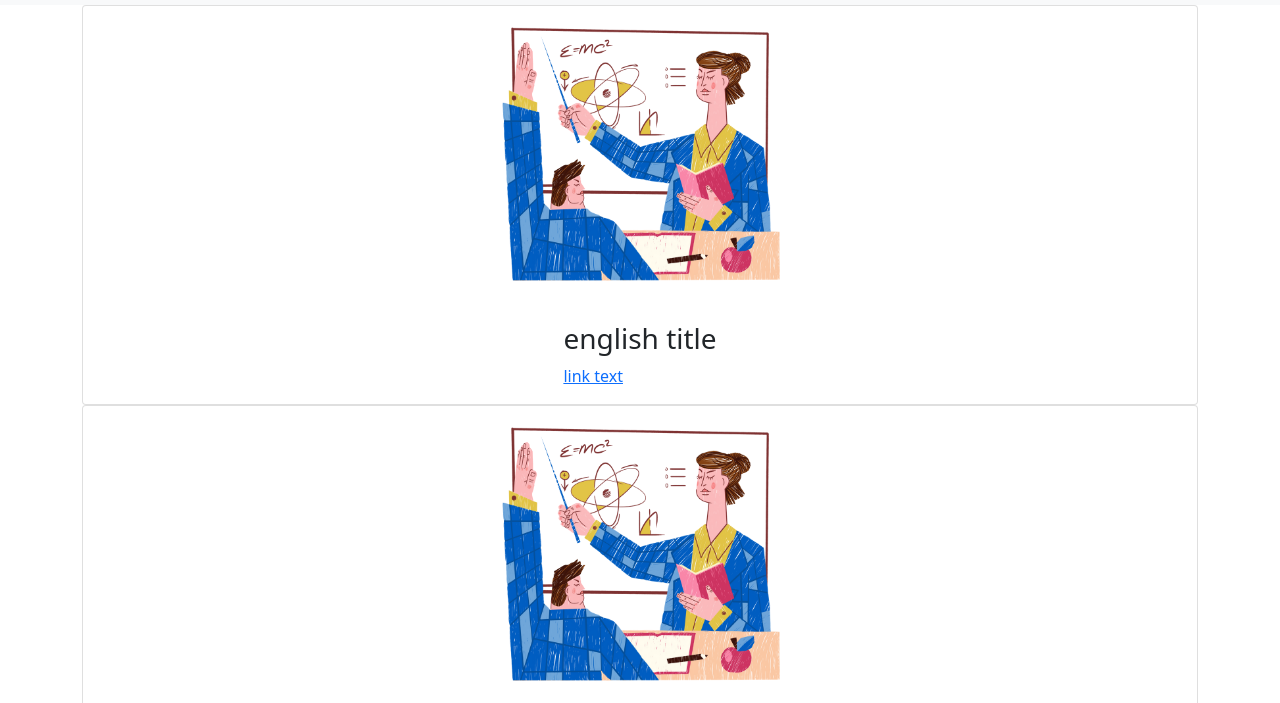
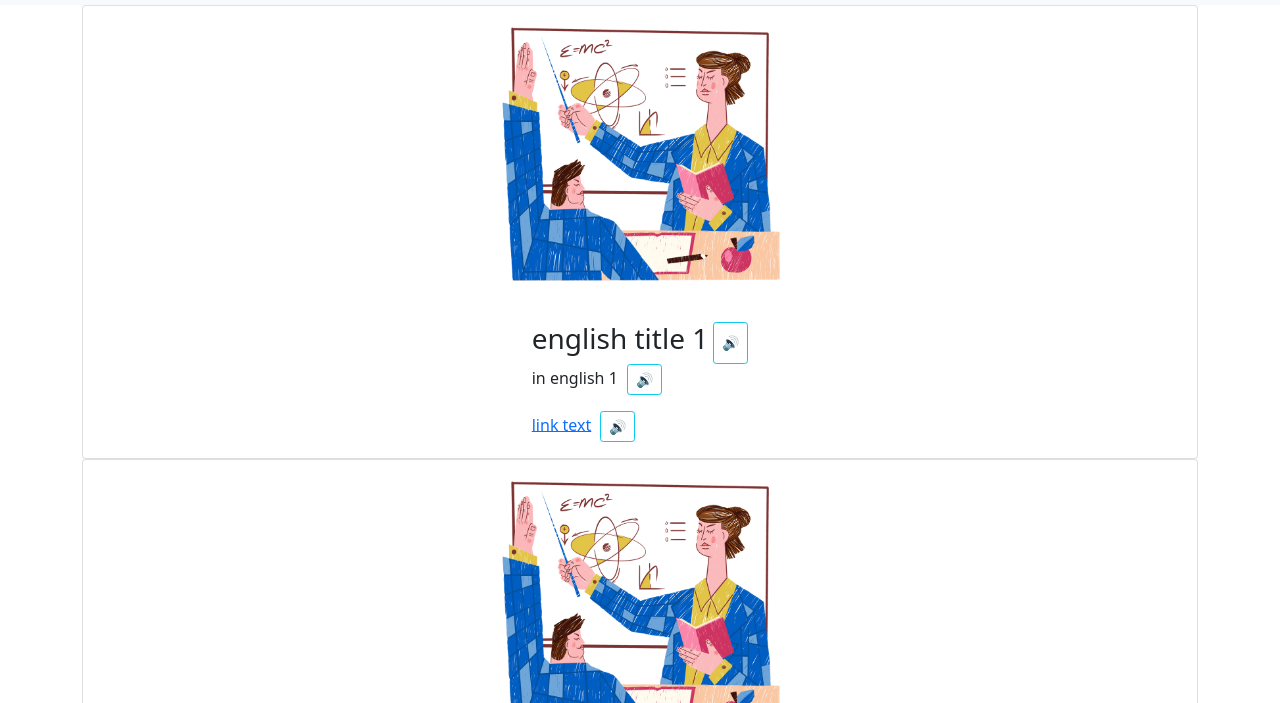
Before and after one commit to salus-sage/local-service-discovery, a plain HTML site: page index.html in a window 1280 px wide. Shown: the part 51-754 px from the top of the page. Drawn offline with Linux system fonts and the light colour scheme.

Commit message:
localization with audio prompt

```diff
--- a/index.css
+++ b/index.css
@@ -15,3 +15,7 @@
 .card-body {
 	margin: auto;
 }
+
+.audio-play {
+	margin-left: 5px;
+}
--- a/index.html
+++ b/index.html
@@ -27,6 +27,10 @@
 		<div id="services">
 		</div>
 
+		<audio id="screen-reader" src="">
+		            Your browser does not support the
+		            <code>audio</code> element.
+		</audio>
 	</main>
 
 
--- a/index.js
+++ b/index.js
@@ -13,6 +13,15 @@ function audioEl(src){
 	return audioEl;
 }
 
+function cardEl(imgUrl, title, description, link, linkText) {
+	`<div class="card">
+		<img src="${imgUrl}" alt="" class="card-img-top">
+		<div class="card-body">
+			<h3>${title}</h3>
+			<a target="_blank" href="${link}">${linkText}</a>
+		</div>
+	</div>`
+}
 
 function setupBranding() {
 	const brandText = app.brand;
@@ -49,6 +58,31 @@ function setupLanguages() {
 	langSwitch.appendChild(langSelectEl);
 }
 
+function handleAudioPlay(e) {
+	console.log("button clicked", e);
+	var audioUrl = e.target.dataset['audio'];
+
+	var audioEl = document.querySelector('#screen-reader');
+	audioEl.src = audioUrl;
+	audioEl.play();
+}
+function cardEl(appMeta, lang) {
+	var {icon, title, description, link} = appMeta;
+	return `<div class="card">
+		<img src="${icon.url}" alt="${icon.alt}" class="card-img-top">
+		<div class="card-body">
+			<div class="d-flex"><h3>${title[lang].text}</h3>
+			<button type="button" class="btn btn-outline-info btn-sm audio-play" onclick="handleAudioPlay(event)" data-audio="${title[lang].audio}">🔊</button>
+			</div>
+			<p>${description[lang].text}
+			<button type="button" class="btn btn-outline-info btn-sm audio-play" onclick="handleAudioPlay(event)" data-audio="${description[lang].audio}">🔊</button>
+			</p>
+			<a target="_blank" href="${link.url}">${link.text[lang].txt}</a>
+			<button type="button" class="btn btn-outline-info btn-sm audio-play" onclick="handleAudioPlay(event)" data-audio="${link.text[lang].audio}">🔊</button>
+		</div>
+	</div>`
+}
+
 function setupServices() {
 	const services = app.services;
 	const servicesIndex = Object.keys(services);
@@ -56,24 +90,8 @@ function setupServices() {
 	servicesContainer.innerHTML = "";
 
 	servicesIndex.forEach(function(app) {
-		var appContainer = document.createElement('div');
-		appContainer.classList.add('card');
-		var appImage = imageEl(services[app].icon['url'], services[app].icon['alt']);
-		appImage.classList.add('card-img-top');
-		var appName = document.createElement('h3');
-
-		appName.innerText = services[app].title[selectedLanguage].text || services[app].title[selectedLanguage].text;
-		var link = document.createElement('a');
-		link.target = '_blank';
-		link.innerText = services[app].link['text'];
-		link.href = services[app].link['url'];
-		appContainer.appendChild(appImage);
-		var cardBody = document.createElement('div');
-		cardBody.classList.add('card-body');
-		cardBody.appendChild(appName);
-		cardBody.appendChild(link);
-		appContainer.appendChild(cardBody);
-		servicesContainer.appendChild(appContainer);
+		var card = cardEl(services[app], selectedLanguage);
+		servicesContainer.insertAdjacentHTML('beforeend', card);
 	});
 
 }
--- a/services.js
+++ b/services.js
@@ -6,22 +6,62 @@ const app = {
 		"appname1": {
 			"title": {
 				"en": {
-					"text": "english title",
-					"audio": ""
+					"text": "english title 1",
+					"audio": "./audios/sample.m4a"
 				},
 				"ka": {
 					"text": "kannada ಶೀರ್ಷಿಕೆ 1",
-					"audio": ""
+					"audio": "./audios/sample-ka.m4a"
 				}
 			},
 			"description": {
 				"en": {
-					"text": "in english",
-					"audio": ""
+					"text": "in english 1",
+					"audio": "./audios/sample.m4a"
 				},
 				"ka": {
 					"text": "in kannada",
-					"audio": ""
+					"audio": "./audios/sample-ka.m4a"
+				}
+			},
+			"icon": {
+				"url": "./images/sleepy-education-1.png",
+				"alt": "icon"
+			},
+			"link": {
+				"url": "Link",
+				"text": {
+					"en": {
+						"txt": "link text",
+						"audio": "./audios/sample.m4a"
+					},
+					"ka": {
+						"txt": "link text",
+						"audio": "./audios/sample-ka.m4a"
+					}
+				}
+			}
+		},
+
+		"appname2": {
+			"title": {
+				"en": {
+					"text": "english title 2",
+					"audio": "./audios/sample.m4a"
+				},
+				"ka": {
+					"text": "kannada ಶೀರ್ಷಿಕೆ 2",
+					"audio": "./audios/sample-ka.m4a"
+				}
+			},
+			"description": {
+				"en": {
+					"text": "in english 2",
+					"audio": "./audios/sample.m4a"
+				},
+				"ka": {
+					"text": "in kannada 2",
+					"audio": "./audios/sample-ka.m4a"
 				}
 			},
 			"icon": {
@@ -30,38 +70,16 @@ const app = {
 			},
 			"link": {
 				"url": "Link",
-				"text": "link text"
-			}
-		},
-
-		"appname2": {
-			"title": {
-				"en": {
-					"text": "english title",
-					"audio": ""
-				},
-				"ka": {
-					"text": "kannada ಶೀರ್ಷಿಕೆ 1",
-					"audio": ""
+				"text": {
+					"en": {
+						"txt": "link text",
+						"audio": "./audios/sample.m4a"
+					},
+					"ka": {
+						"txt": "link text",
+						"audio": "./audios/sample-ka.m4a"
+					}
 				}
-			},
-			"description": {
-				"en": {
-					"text": "in english",
-					"audio": ""
-				},
-				"ka": {
-					"text": "in kannada",
-					"audio": ""
-				}
-			},
-			"icon": {
-				"url": "./images/sleepy-education-1.png",
-				"alt": ""
-			},
-			"link": {
-				"url": "Link",
-				"text": "link text"
 			}
 		}
 	}
```
Also changed, not shown: 2 other files.
